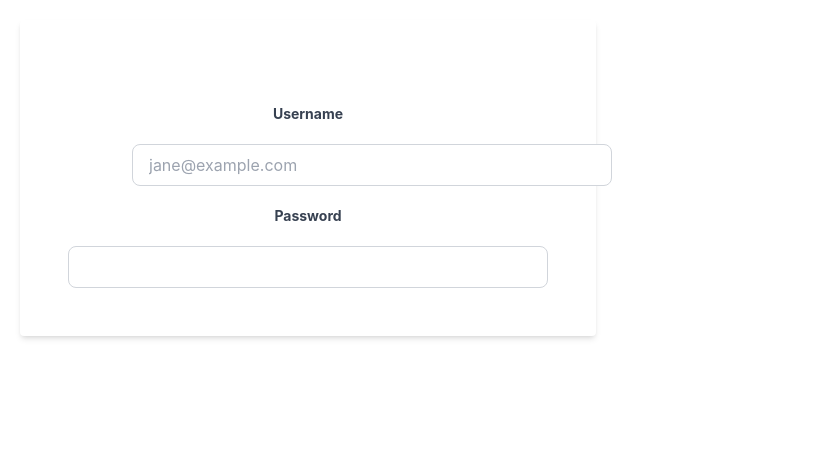
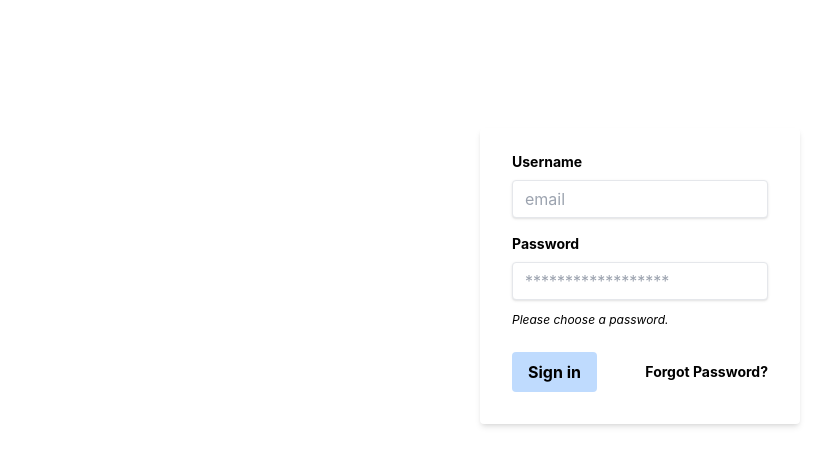
Before and after one commit to anamerasul/email-password-auth, a React (Create React App) app in the folder email-password-authtication/: page / in a window 1280 px wide. Shown: the top 466 px of the page, without its empty margins (0-838 px from the left). Built offline with nearby package versions, Linux system fonts and the light colour scheme.

Commit message:
project update

```diff
--- a/email-password-authtication/src/App.js
+++ b/email-password-authtication/src/App.js
@@ -1,41 +1,48 @@
-
-import './App.css';
-
 import app from './firebase.init';
 import { getAuth } from 'firebase/auth'
 const auth = getAuth(app);
+
 function App() {
+
+  const handleEmailBlur = (event) => {
+    console.log(event.target.value);
+
+  }
+
+  const handlePasswordBlur = (event) => {
+    console.log(event.target.value);
+
+  }
+
+  const handleFormSubmit = (event) => {
+    console.log(event);
+    event.preventDefault();
+  }
   return (
-    <div className=" App ">
-      <form className="bg-white shadow-md rounded px-8 pt-16 pb-8 mb-4 max-w-md mx-auto sm:max-w-xl" style={{ 'margin': '20px' }}>
-        <div className="m-4 pt-18 style={{ 'margin': '20px' }}">
-          <label
-            className="block text-gray-700 text-sm font-bold mb-2 ml-8" style={{ 'margin': '20px' }}
-            htmlFor="username"
-          >
+    <div className="flex justify-center">
+      <div className="w-full max-w-xs">
+        <form onSubmit={handleFormSubmit} className="bg-white shadow-md rounded px-8 pt-6 pb-8 mb-4 my-32">
+          <div className="mb-4">
+            <label className="block text-grey-darker text-sm font-bold mb-2" htmlFor="username">
               Username
             </label>
-          <input
-            className="bg-white focus:outline-none focus:shadow-outline border border-gray-300 rounded-lg py-2 px-4 mx-16 block w-full appearance-none leading-normal"
-            type="email"
-            id="username"
-            placeholder="jane@example.com"
-          />
+            <input onBlur={handleEmailBlur} className="shadow appearance-none border rounded w-full py-2 px-3 text-grey-darker leading-tight focus:outline-none focus:shadow-outline" id="email" type="email" placeholder="email" />
           </div>
-        <div className="m-4">
-          <label
-            className="block text-gray-700 text-sm font-bold mb-2" style={{ 'margin': '20px' }}
-            htmlFor="password"
-          >
+          <div className="mb-6">
+            <label className="block text-grey-darker text-sm font-bold mb-2" htmlFor="password">
               Password
             </label>
-          <input
-            className="bg-white focus:outline-none focus:shadow-outline border border-gray-300 rounded-lg py-2 px-4 block w-full appearance-none leading-normal"
-            id="password"
-            type="password"
-          />
+            <input onBlur={handlePasswordBlur} className="shadow appearance-none border border-red rounded w-full py-2 px-3 text-grey-darker mb-3 leading-tight focus:outline-none focus:shadow-outline" id="password" type="password" placeholder="******************" />
+            <p className="text-red text-xs italic">Please choose a password.</p>
+          </div>
+          <div className="flex items-center justify-between">
+            <input type='submit' className="bg-blue-200 hover:bg-gray-600 hover:text-white text-black font-bold py-2 px-4 rounded focus:outline-none focus:shadow-outline" value='Sign in' />
+            <a className="inline-block align-baseline font-bold text-sm text-blue hover:text-blue-darker" href="/">
+              Forgot Password?
+            </a>
           </div>
         </form>
+      </div>
     </div>
   );
 }
--- a/email-password-authtication/src/index.css
+++ b/email-password-authtication/src/index.css
@@ -12,6 +12,7 @@ code {
     monospace;
 }
 
+
 @tailwind base;
 @tailwind components;
 @tailwind utilities;
```
Also changed, not shown: email-password-authtication/src/index.js (line endings or trailing spaces), 2 other files (tests, documents, lock files or other folders). Lines whose indentation alone changed are shown as unchanged.
